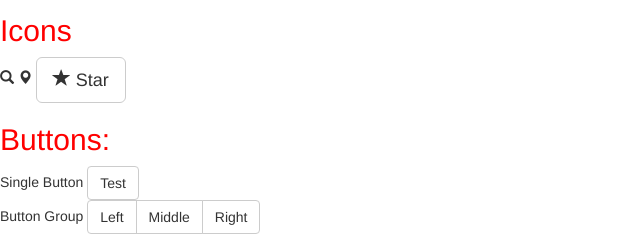
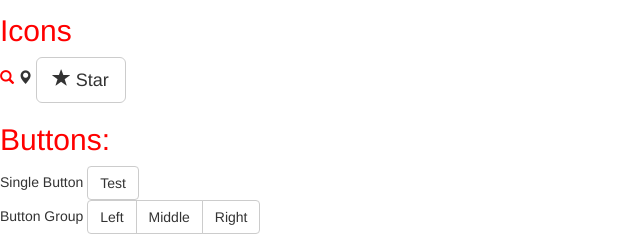
Before and after one commit to cheld/code-snippets, a website: page web/bootstrap.html in a window 1280 px wide. Shown: the part 515-755 px from the top of the page, 0-640 px from the left. Drawn offline with nearby package versions, Linux system fonts and the light colour scheme.

Commit message:
change color of icon

```diff
--- a/web/bootstrap.html
+++ b/web/bootstrap.html
@@ -28,7 +28,7 @@
     <p class="text-capitalize">Capitalized text.</p>
 
     <h2>Icons</h2>
-    <span class="glyphicon glyphicon-search" aria-hidden="true"></span>
+    <span class="glyphicon glyphicon-search" aria-hidden="true" style="color: red;"></span>
     <span class="glyphicon glyphicon-map-marker" aria-hidden="true"></span>
     <button type="button" class="btn btn-default btn-lg">
       <span class="glyphicon glyphicon-star" ></span> Star
```
